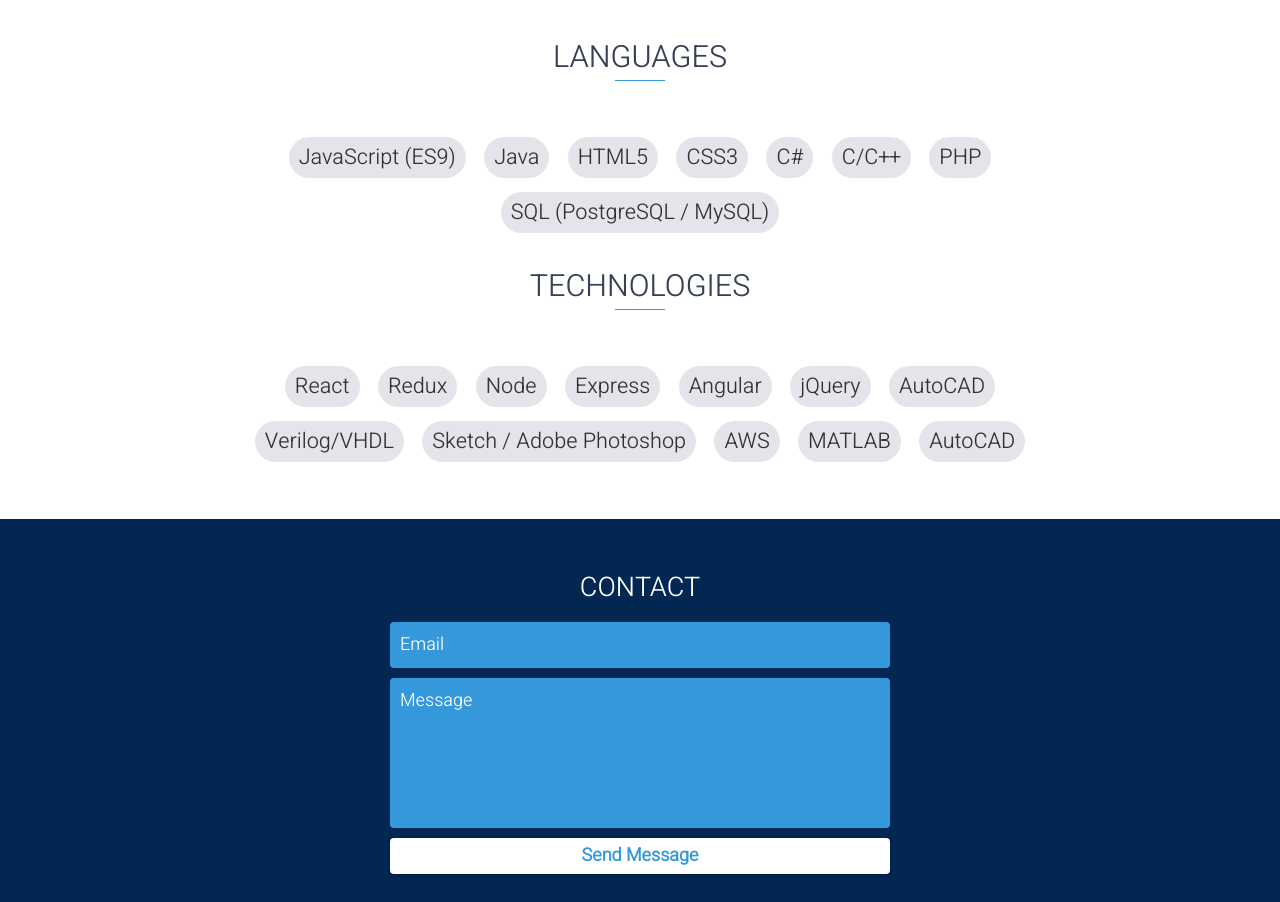
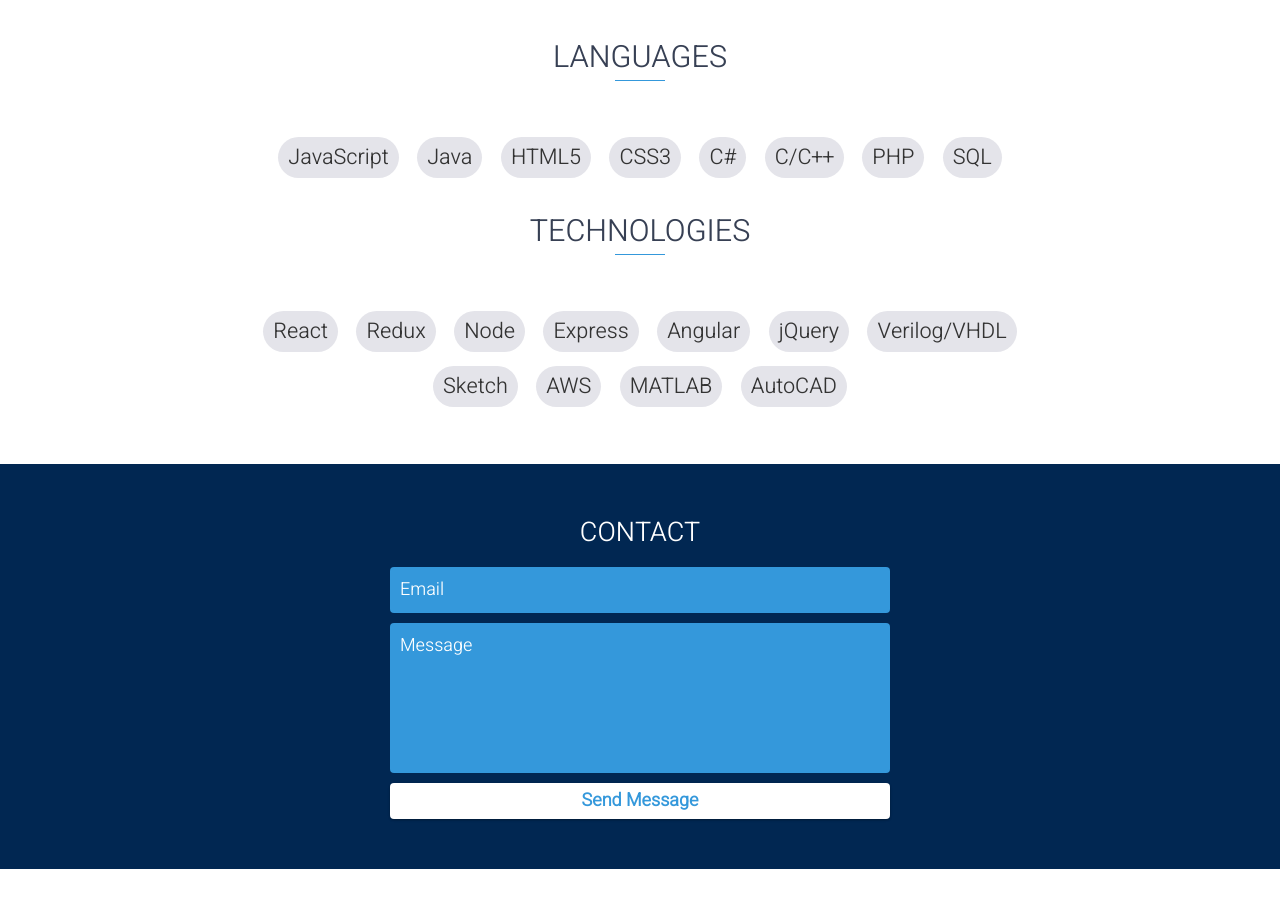
Before and after one commit to tb-44/rtrentbennett.github.io, a website: page index.html in a window 1280 px wide. Shown: the part 5600-6502 px from the top of the page. Drawn offline with nearby package versions, Linux system fonts and the light colour scheme; a web font is replaced by a local one.

Commit message:
updating index

```diff
--- a/index.html
+++ b/index.html
@@ -262,7 +262,8 @@
                         <h3>LIDAR Autonomous Mapping System (LAMS)</h3>
                         <p>
                             CE group project of a LIDAR 3D scanning robotic system.
-                            Designed and built from scratch with the robot set on top of a tripod to generate point cloud data.
+                            Designed and built from scratch with the robot set on top of a tripod to generate point
+                            cloud data.
                             We built a 3D modeling software viewer (Java) to take the point cloud data and
                             showcase the 3D model from the scan.
                             User is able to view the 3D model and make measurements of the space.
@@ -377,14 +378,14 @@
         </div>
         <h2 class="heading">LANGUAGES</h2>
         <ul>
-            <li><img class="js-logo" src=""></img>JavaScript (ES9)</li>
+            <li><img class="js-logo" src=""></img>JavaScript</li>
             <li>Java</li>
             <li>HTML5</li>
             <li>CSS3</li>
             <li>C#</li>
             <li>C/C++</li>
             <li>PHP</li>
-            <li>SQL (PostgreSQL / MySQL)</li>
+            <li>SQL</li>
         </ul><br />
         <h2 class="heading">TECHNOLOGIES</h2>
         <ul>
@@ -394,9 +395,8 @@
             <li>Express</li>
             <li>Angular</li>
             <li>jQuery</li>
-            <li>AutoCAD</li>
             <li>Verilog/VHDL</li>
-            <li>Sketch / Adobe Photoshop</li>
+            <li>Sketch</li>
             <li>AWS</li>
             <li>MATLAB</li>
             <li>AutoCAD</li>
```
